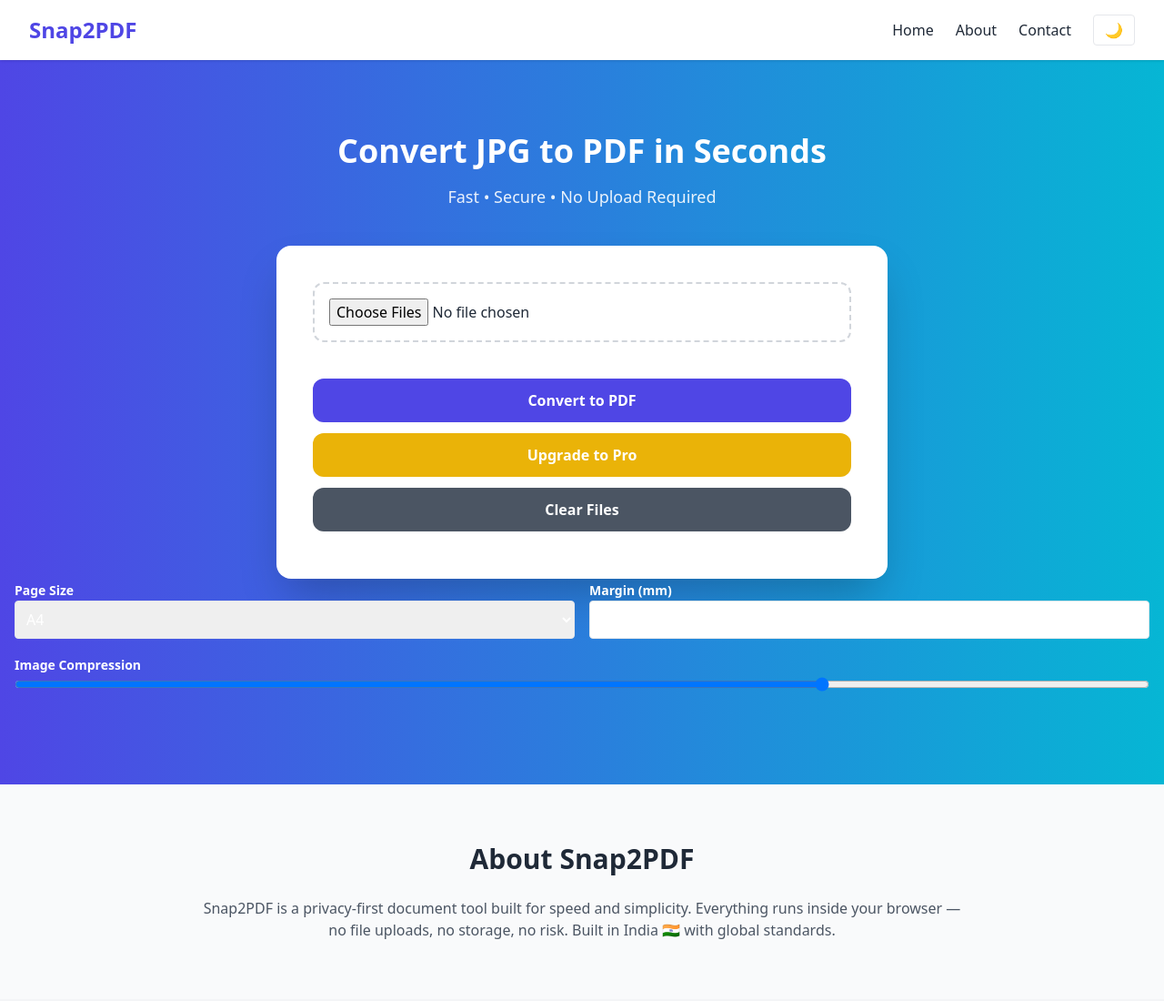
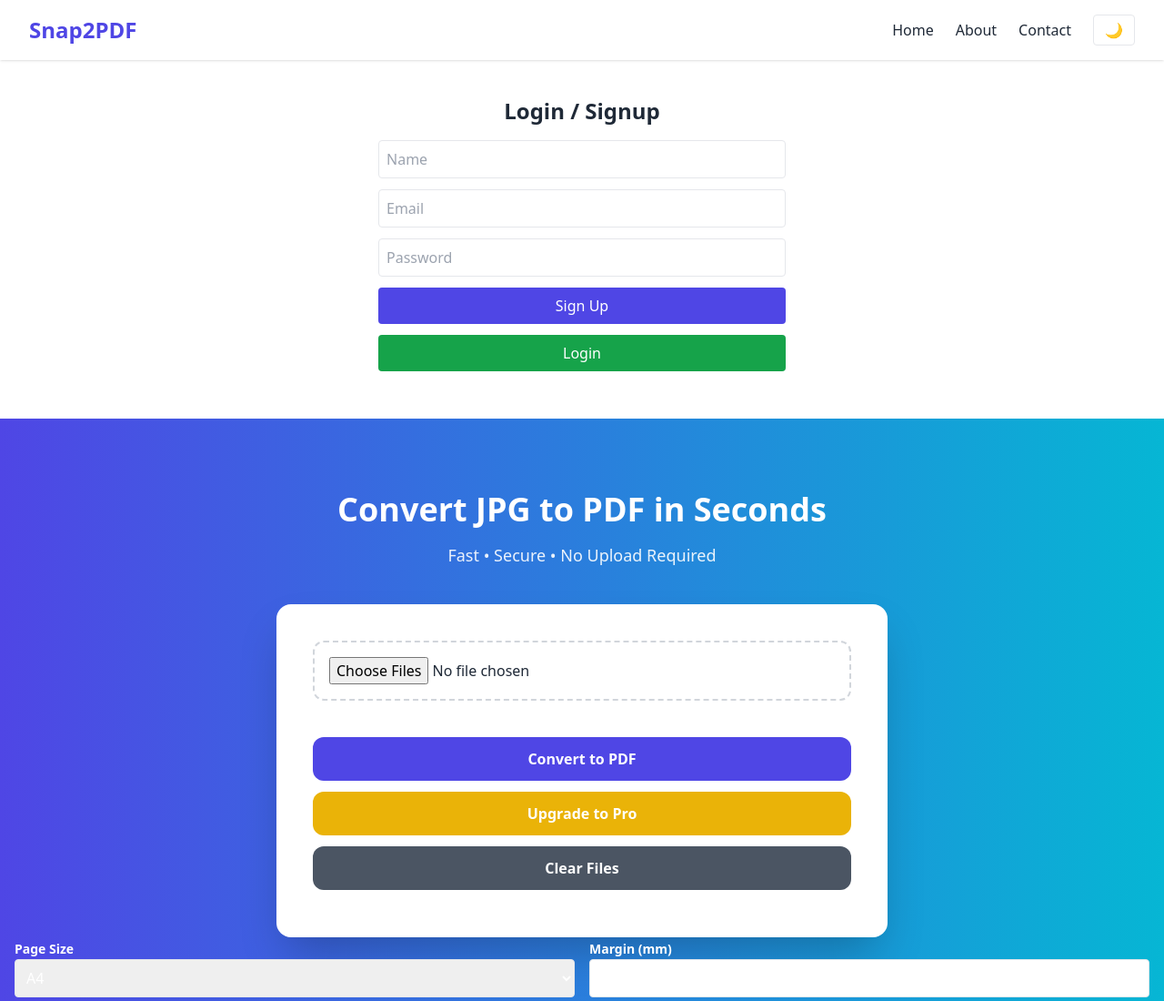
Before and after one commit to P092004/snap2pdf, a plain HTML site: page index.html in a window 1280 px wide. Shown: the top 1100 px of the page at 91% size. Drawn offline with nearby package versions, Linux system fonts and the light colour scheme.

Commit message:
Update index.html

```diff
--- a/index.html
+++ b/index.html
@@ -27,6 +27,36 @@ html { scroll-behavior: smooth; }
     <button id="darkToggle" class="px-3 py-1 border rounded hover:bg-gray-100 transition">🌙</button>
   </div>
 </nav>
+<!-- AUTH SECTION -->
+<section class="py-10 bg-white text-center">
+  <h2 class="text-2xl font-bold mb-4">Login / Signup</h2>
+
+  <div class="max-w-md mx-auto space-y-3">
+
+    <input id="name" placeholder="Name"
+      class="border p-2 w-full rounded">
+
+    <input id="email" placeholder="Email"
+      class="border p-2 w-full rounded">
+
+    <input id="password" type="password" placeholder="Password"
+      class="border p-2 w-full rounded">
+
+    <button onclick="signup()"
+      class="bg-indigo-600 text-white px-4 py-2 rounded w-full">
+      Sign Up
+    </button>
+
+    <button onclick="login()"
+      class="bg-green-600 text-white px-4 py-2 rounded w-full">
+      Login
+    </button>
+
+    <p id="authMessage" class="text-sm text-red-500"></p>
+
+  </div>
+</section>
+
 
 <!-- HERO -->
 <section id="home" class="py-12 md:py-20 px-4 bg-gradient-to-r from-indigo-600 to-cyan-500 text-white text-center">
@@ -268,6 +298,50 @@ clearBtn.addEventListener("click", () => {
 new Sortable(preview, {
   animation: 150
 });
+let token = localStorage.getItem("token");
+
+async function signup() {
+  const name = document.getElementById("name").value;
+  const email = document.getElementById("email").value;
+  const password = document.getElementById("password").value;
+
+  const res = await fetch(`${API_BASE}/auth/signup`, {
+    method: "POST",
+    headers: { "Content-Type": "application/json" },
+    body: JSON.stringify({ name, email, password })
+  });
+
+  const data = await res.json();
+  document.getElementById("authMessage").innerText = data.message;
+}
+
+async function login() {
+  const email = document.getElementById("email").value;
+  const password = document.getElementById("password").value;
+
+  const res = await fetch(`${API_BASE}/auth/login`, {
+    method: "POST",
+    headers: { "Content-Type": "application/json" },
+    body: JSON.stringify({ email, password })
+  });
+
+  const data = await res.json();
+
+  if (data.token) {
+    localStorage.setItem("token", data.token);
+    token = data.token;
+
+    if (data.isPro) {
+      isPro = true;
+      proStatus.classList.remove("hidden");
+    }
+
+    document.getElementById("authMessage").innerText = "Login Successful";
+  } else {
+    document.getElementById("authMessage").innerText = data.message;
+  }
+}
+
 
 </script>
 
```
